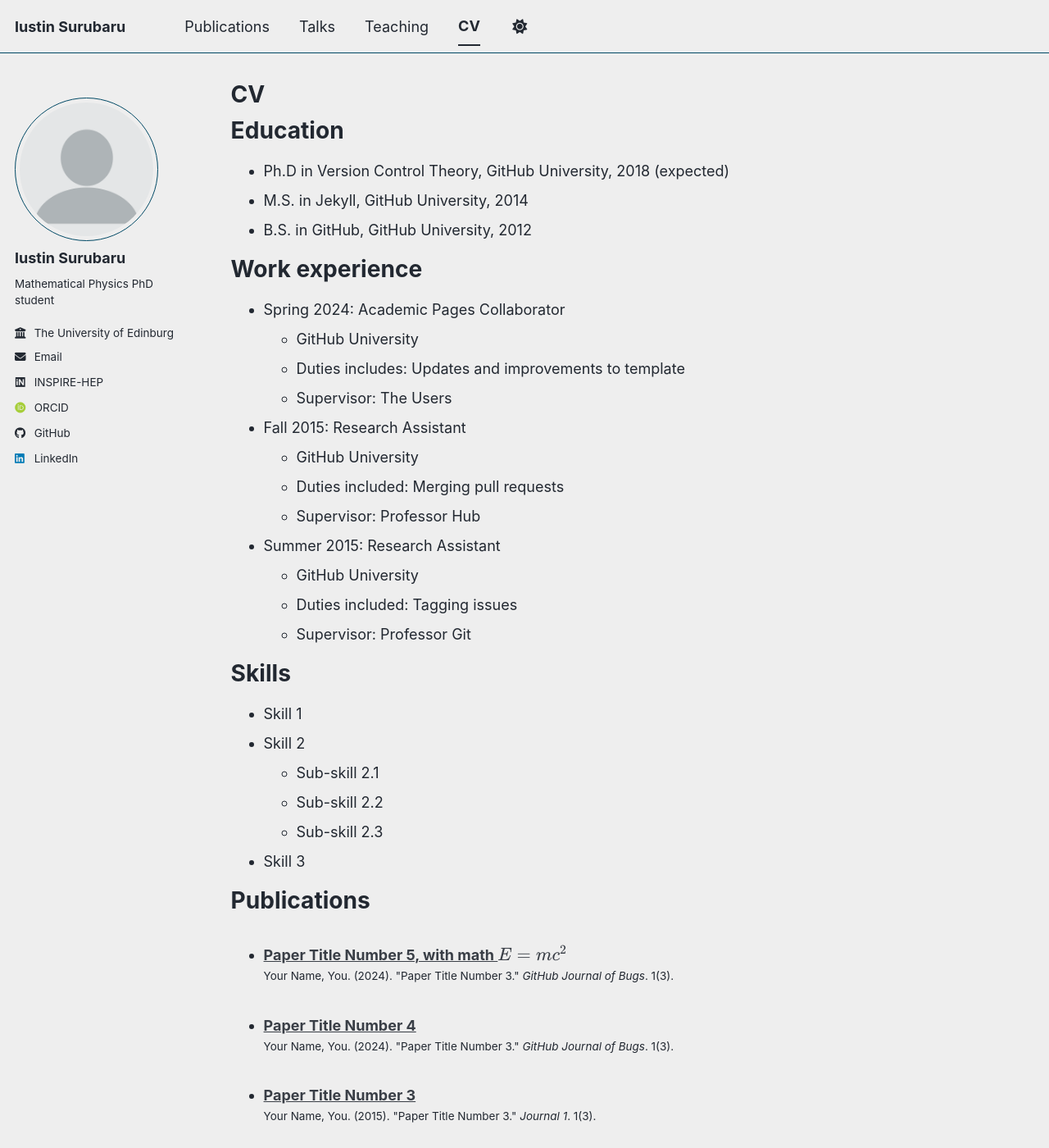
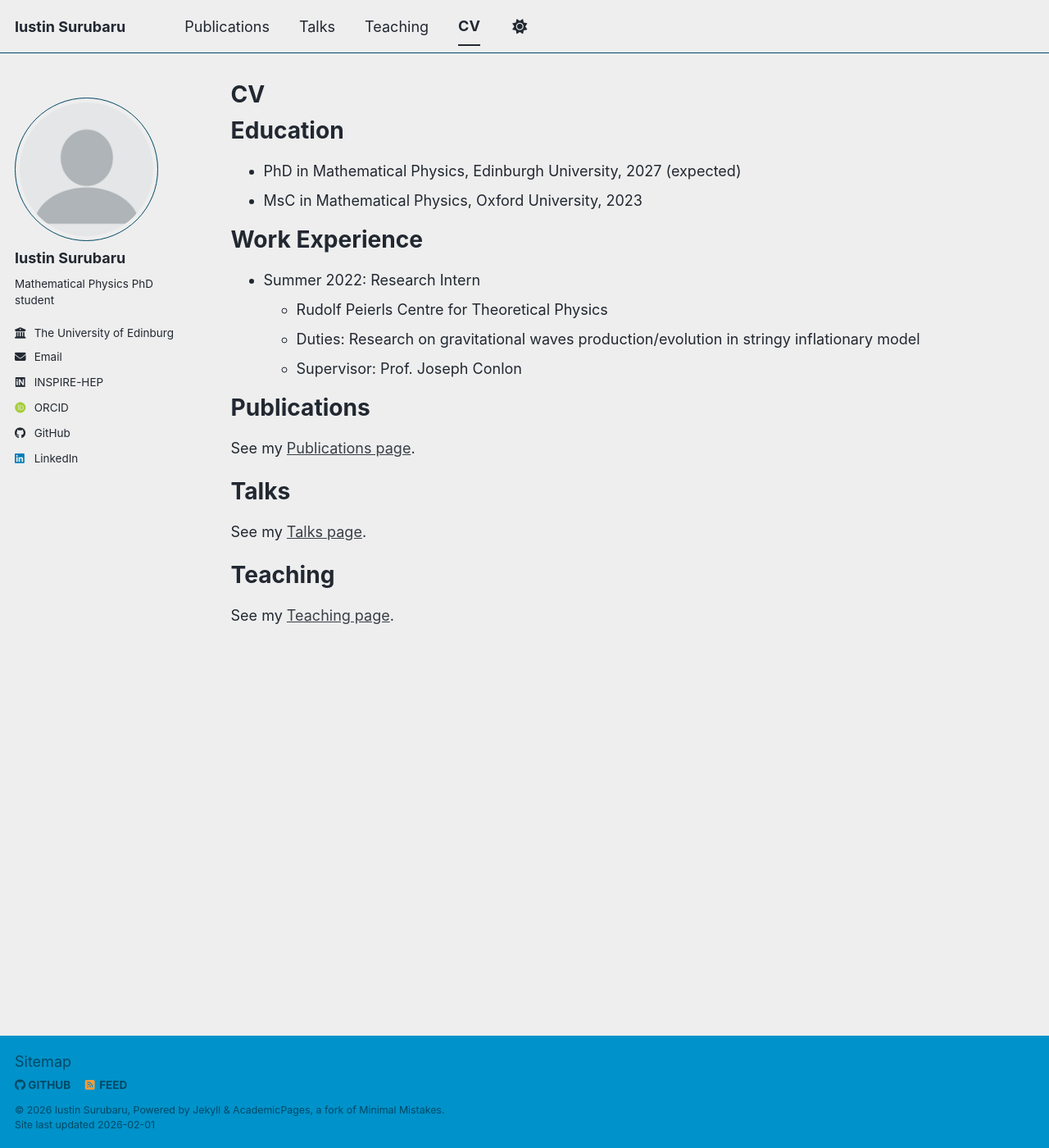
Before and after one commit to IustinS2/IustinS2.github.io, a Jekyll site: the page built from _pages/cv.md, in a window 1280 px wide and 1400 px high. Shown: the whole window at 82% size. Built offline with Jekyll 4.4.1, drawn with Linux system fonts in a browser that asks for light colours; some web fonts are replaced; a script bundle is joined from its source files by our own code; library files that are not in the unit come from our copies; some of the changed text lies outside the part shown.

Commit message:
Update cv.md

```diff
--- a/_pages/cv.md
+++ b/_pages/cv.md
@@ -11,54 +11,25 @@ redirect_from:
 
 Education
 ======
-* Ph.D in Version Control Theory, GitHub University, 2018 (expected)
-* M.S. in Jekyll, GitHub University, 2014
-* B.S. in GitHub, GitHub University, 2012
+* PhD in Mathematical Physics, Edinburgh University, 2027 (expected)
+* MsC in Mathematical Physics, Oxford University, 2023
 
-Work experience
+Work Experience
 ======
-* Spring 2024: Academic Pages Collaborator
-  * GitHub University
-  * Duties includes: Updates and improvements to template
-  * Supervisor: The Users
 
-* Fall 2015: Research Assistant
-  * GitHub University
-  * Duties included: Merging pull requests
-  * Supervisor: Professor Hub
-
-* Summer 2015: Research Assistant
-  * GitHub University
-  * Duties included: Tagging issues
-  * Supervisor: Professor Git
-
-Skills
-======
-* Skill 1
-* Skill 2
-  * Sub-skill 2.1
-  * Sub-skill 2.2
-  * Sub-skill 2.3
-* Skill 3
+* Summer 2022: Research Intern
+  * Rudolf Peierls Centre for Theoretical Physics
+  * Duties: Research on gravitational waves production/evolution in stringy inflationary model
+  * Supervisor: Prof. Joseph Conlon
 
 Publications
 ======
-  <ul>{% for post in site.publications reversed %}
-    {% include archive-single-cv.html %}
-  {% endfor %}</ul>
+  See my [Publications page](/publications.html/).
 
 Talks
 ======
-  <ul>{% for post in site.talks reversed %}
-    {% include archive-single-talk-cv.html  %}
-  {% endfor %}</ul>
+  See my [Talks page](/talks.html/).
 
 Teaching
 ======
-  <ul>{% for post in site.teaching reversed %}
-    {% include archive-single-cv.html %}
-  {% endfor %}</ul>
-
-Service and leadership
-======
-* Currently signed in to 43 different slack teams
+  See my [Teaching page](/teaching.html/).
```
